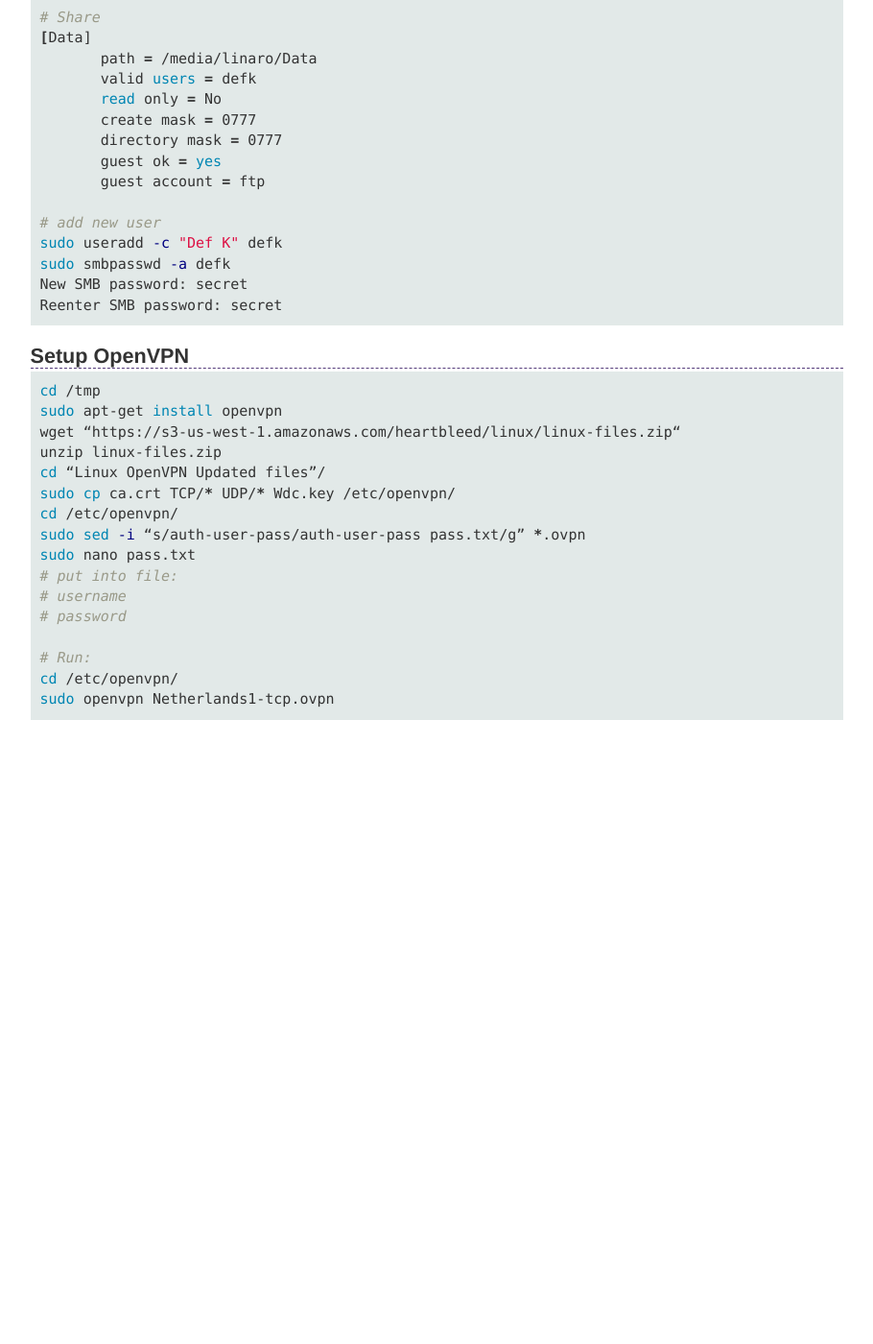
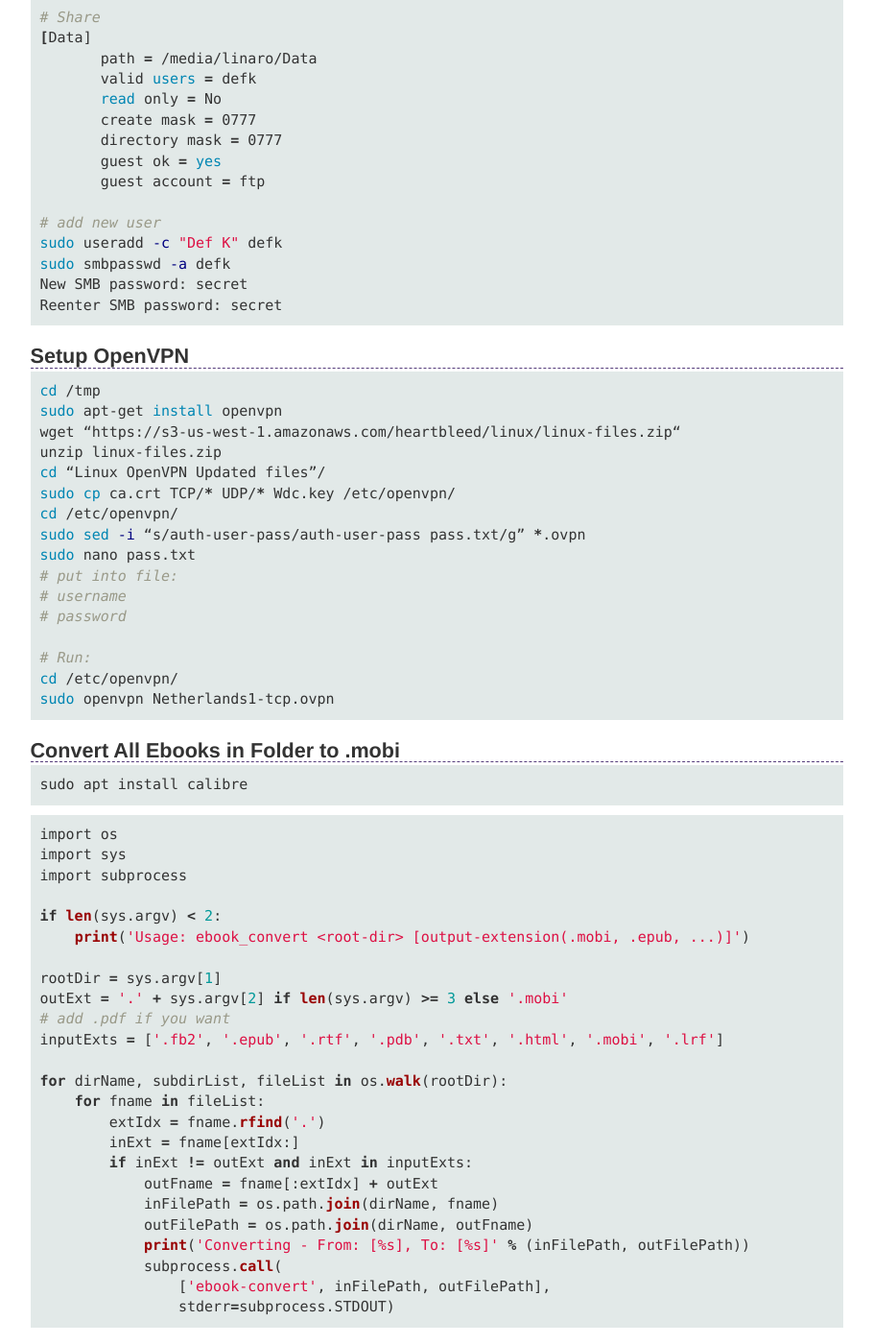
Before and after one commit to AndrewSoltes/AndrewSoltes.github.io, a Jekyll site: the page built from tinkerboard/index.md, in a window 1280 px wide and 1400 px high, scrolled down 710 px. Shown: the whole window at 96% size, without its empty margins (331-1241 px from the left). Built offline with Jekyll 4.4.1, drawn with Linux system fonts in a browser that asks for light colours; before the commit the page ends 1477 px from its top, so only the background shows below that.

Commit message:
convert ebook manual

```diff
--- a/tinkerboard/index.md
+++ b/tinkerboard/index.md
@@ -78,3 +78,36 @@ sudo nano pass.txt
 cd /etc/openvpn/
 sudo openvpn Netherlands1-tcp.ovpn
 {% endhighlight %}
+
+Convert All Ebooks in Folder to .mobi
+------------
+
+	sudo apt install calibre
+
+{% highlight python %}
+import os
+import sys
+import subprocess
+
+if len(sys.argv) < 2:
+    print('Usage: ebook_convert <root-dir> [output-extension(.mobi, .epub, ...)]')
+
+rootDir = sys.argv[1]
+outExt = '.' + sys.argv[2] if len(sys.argv) >= 3 else '.mobi'
+# add .pdf if you want
+inputExts = ['.fb2', '.epub', '.rtf', '.pdb', '.txt', '.html', '.mobi', '.lrf']
+
+for dirName, subdirList, fileList in os.walk(rootDir):
+    for fname in fileList:
+        extIdx = fname.rfind('.')
+        inExt = fname[extIdx:]
+        if inExt != outExt and inExt in inputExts:
+            outFname = fname[:extIdx] + outExt
+            inFilePath = os.path.join(dirName, fname)
+            outFilePath = os.path.join(dirName, outFname)
+            print('Converting - From: [%s], To: [%s]' % (inFilePath, outFilePath))
+            subprocess.call(
+                ['ebook-convert', inFilePath, outFilePath],
+                stderr=subprocess.STDOUT)
+
+{% endhighlight %}
```
